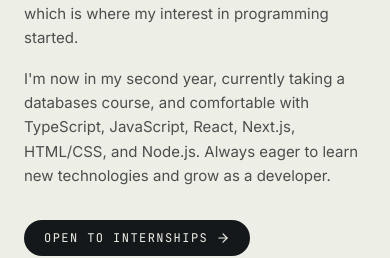
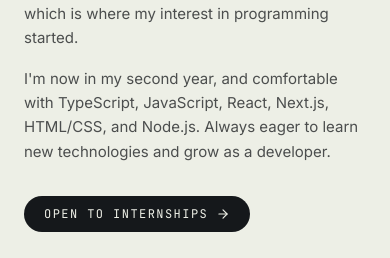
Before and after one commit to oscarojling/portfolio, a React (Vite) app: page / in a window 390 px wide. Shown: the part 408-666 px from the top of the page. Built offline with nearby package versions, Linux system fonts and the light colour scheme; no server answers.

Commit message:
fixed mobile

```diff
--- a/index.html
+++ b/index.html
@@ -2,6 +2,7 @@
 <html lang="en">
   <head>
     <meta charset="UTF-8" />
+    <meta name="viewport" content="width=device-width, initial-scale=1" />
     <link rel="icon" type="image/svg+xml" href="/favicon.svg" />
     <meta property="og:type" content="website" />
     <meta property="og:url" content="https://oscarojling.vercel.app/" />
--- a/src/components/Hero/index.tsx
+++ b/src/components/Hero/index.tsx
@@ -57,10 +57,9 @@ export default function Hero() {
               in programming started.
             </p>
             <p>
-              I'm now in my second year, currently taking a databases
-              course, and comfortable with TypeScript, JavaScript, React,
-              Next.js, HTML/CSS, and Node.js. Always eager to learn
-              new technologies and grow as a developer.
+              I'm now in my second year, and comfortable with TypeScript,
+              JavaScript, React, Next.js, HTML/CSS, and Node.js. Always
+              eager to learn new technologies and grow as a developer.
             </p>
           </div>
 
```
